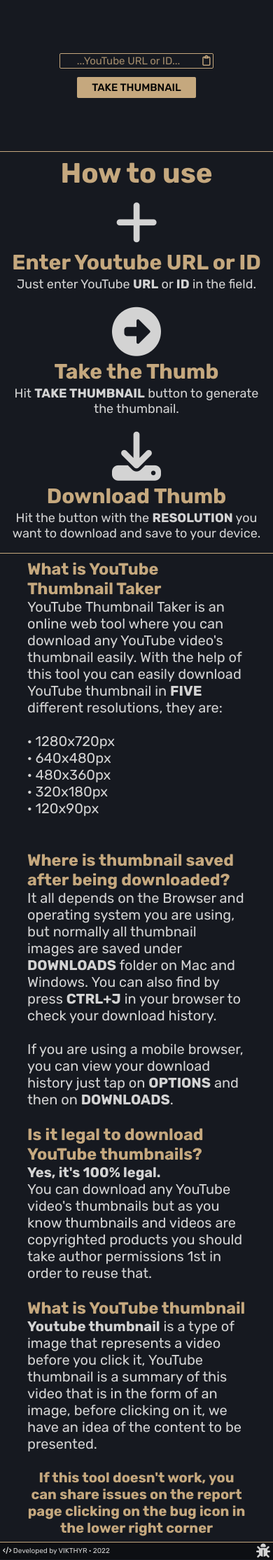
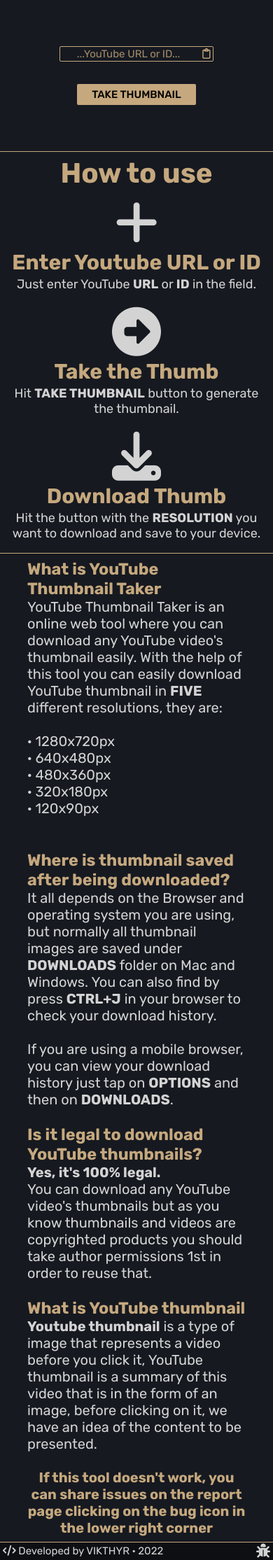
Before and after one commit to vikthyr/youtubeThumbnailGetter, a PHP site: page / in a window 390 px wide. Shown: the part 39-2268 px from the top of the page at 70% size. Run offline with PHP 8.4, Linux system fonts and the light colour scheme; data that the repository does not hold is empty; some libraries are stand-ins or nearby versions.

Commit message:
Responsive Adjusts 2

```diff
--- a/styles/style.css
+++ b/styles/style.css
@@ -118,7 +118,7 @@ form{
     width: 70%;
     min-width: 140px;
     height: 30px;
-    margin-top: 10px;
+    margin-top: 30px;
     font-weight: 500;
     font-size: 15px;
     color: black;
@@ -269,7 +269,7 @@ form{
 
 footer{
     border-top: 0.1vw solid var(--lightColor);
-    font-size: 10px;
+    font-size: 15px;
     background-color: var(--darkerColor);
 }
 
@@ -281,14 +281,14 @@ footer{
 
 .footer-container-left{
     display: table-cell;
-    width: 50%;
+    width: 80%;
     text-align: left;
     vertical-align: middle;
 }
 
 .footer-container-right{
     display: table-cell;
-    width: 50%;
+    width: 20%;
     text-align: right;
     vertical-align: middle;
 }
```
